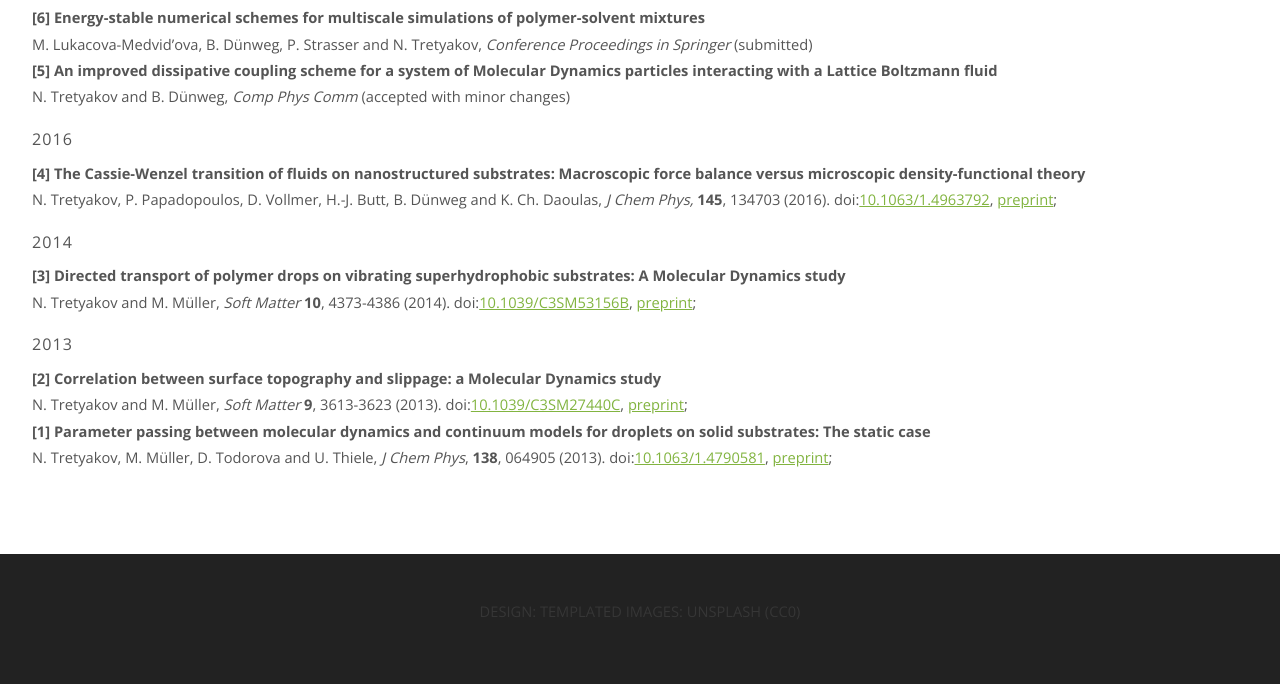
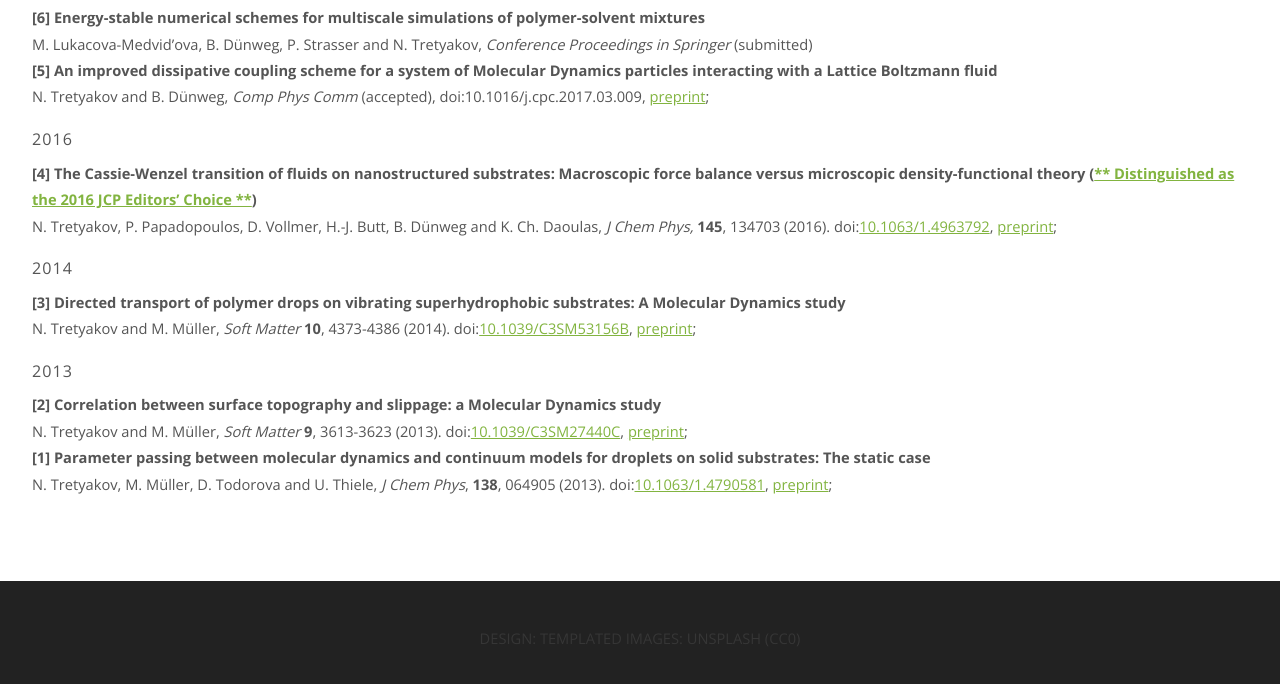
Before and after one commit to niktre/tretyakov_web, a plain HTML site: page left-sidebar-publications.html in a window 1280 px wide. Shown: the part 182-866 px from the top of the page. Drawn offline with nearby package versions, Linux system fonts and the light colour scheme.

Commit message:
add jcp editor choice and doi to comp_phys_comm

```diff
--- a/left-sidebar-publications.html
+++ b/left-sidebar-publications.html
@@ -93,12 +93,19 @@
                         		<!--<b>9</b>, 3613-3623 (2013). doi:<a href="http://pubs.rsc.org/en/content/articlelanding/2013/sm/c3sm27440c">10.1039/C3SM27440C</a>, <a href="http://de.arxiv.org/abs/1210.5994v2">preprint</a>;--></span><br>
 
                         			<span class="byline"><b>[5] An improved dissipative coupling scheme for a system of Molecular Dynamics particles interacting with a Lattice Boltzmann fluid</b><br>
-                        		N. Tretyakov and B. Dünweg, <em>Comp Phys Comm</em> (accepted with minor changes) <!--<b>9</b>, 3613-3623 (2013). doi:<a href="http://pubs.rsc.org/en/content/articlelanding/2013/sm/c3sm27440c">10.1039/C3SM27440C</a>, <a href="http://de.arxiv.org/abs/1210.5994v2">preprint</a>;--></span><br>
+                                    N. Tretyakov and B. Dünweg,
+                                    <em>Comp Phys Comm</em> (accepted),
+                                    doi:10.1016/j.cpc.2017.03.009<!--<a href="http://pubs.rsc.org/en/content/articlelanding/2013/sm/c3sm27440c"> 10.1016/j.cpc.2017.03.009</a>-->,
+                                    <a href="https://arxiv.org/abs/1610.02733"> preprint</a>;
+                                    <!--<b>9</b>, 3613-3623 (2013). doi:<a href="http://pubs.rsc.org/en/content/articlelanding/2013/sm/c3sm27440c">10.1039/C3SM27440C</a>, <a href="https://arxiv.org/abs/1610.02733">preprint</a>;--></span><br>
 
                         		<header class="major">
 									<span class="byline"><a name="2016"></a>2016</span>
                         		</header>
-                        		<span class="byline"><b>[4] The Cassie-Wenzel transition of fluids on nanostructured substrates: Macroscopic force balance versus microscopic density-functional theory</b><br> N. Tretyakov, P. Papadopoulos, D. Vollmer, H.-J. Butt, B. Dünweg and K. Ch. Daoulas, <em>J Chem Phys,</em> <b>145</b>, 134703 (2016). doi:<a href="http://dx.doi.org/10.1063/1.4963792">10.1063/1.4963792</a>, <a href="https://arxiv.org/abs/1607.01636"> preprint</a>; </span>
+                        		<span class="byline"><b>[4] The Cassie-Wenzel transition of fluids on nanostructured substrates: Macroscopic force balance versus microscopic density-functional theory (<a href="http://aip-info.org/1ZJX-4R4MN-P7CKEC-2JLMHG-1/c.aspx">** Distinguished as the 2016 JCP Editors’ Choice **</a>)</b><br>
+                        		N. Tretyakov, P. Papadopoulos, D. Vollmer, H.-J. Butt, B. Dünweg and K. Ch. Daoulas,
+                        		<em>J Chem Phys,</em> <b>145</b>, 134703 (2016).
+                        		doi:<a href="http://dx.doi.org/10.1063/1.4963792">10.1063/1.4963792</a>, <a href="https://arxiv.org/abs/1607.01636"> preprint</a>; </span>
 
                         		<header class="major">
                            			<span class="byline"><a name="2014"></a>2014</span>
```
